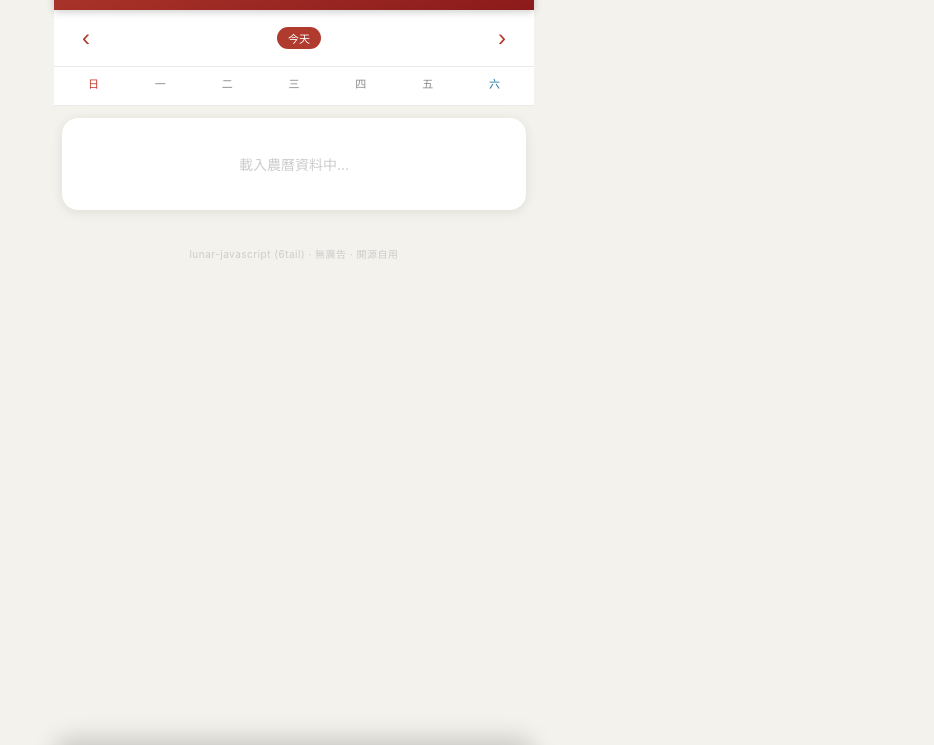
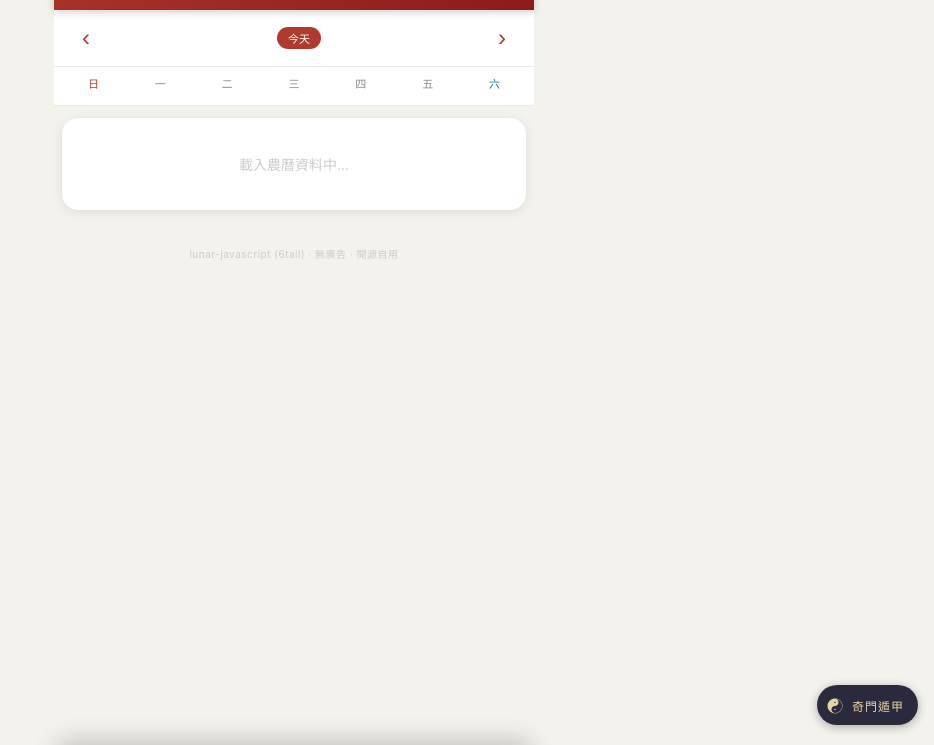
Before and after one commit to Kyonishi/almanac, a plain HTML site: page index.html in a window 1280 px wide. Shown: the part 55-800 px from the top of the page, without its empty margins (346-1280 px from the left). Drawn offline with Linux system fonts and the light colour scheme.

Commit message:
Add files via upload

```diff
--- a/index.html
+++ b/index.html
@@ -131,6 +131,22 @@ header{background:linear-gradient(160deg,var(--red) 0%,var(--dred) 100%);color:#
 .sc.now{background:var(--grn);color:#fff}
 .sc .hz{font-size:11px;font-weight:700}
 
+
+/* cross-nav */
+.cross-nav{
+  position:fixed;bottom:20px;right:16px;z-index:999;
+  display:flex;flex-direction:column;gap:8px;align-items:flex-end
+}
+.cross-nav a{
+  display:flex;align-items:center;gap:8px;
+  background:rgba(26,26,46,.92);color:#E8D5A3;
+  border-radius:24px;padding:8px 14px 8px 10px;
+  text-decoration:none;font-size:12px;letter-spacing:1px;
+  box-shadow:0 2px 10px rgba(0,0,0,.3);backdrop-filter:blur(4px);
+  transition:transform .15s,opacity .15s;
+}
+.cross-nav a:hover{opacity:.88;transform:scale(1.04)}
+.cross-nav a .nav-icon{font-size:16px}
 footer{text-align:center;font-size:10px;color:#CCC;padding:12px 16px 20px;letter-spacing:.5px}
 
 /* ── clickable terms ── */
@@ -551,5 +567,11 @@ const init=()=>{
 if(document.readyState==='loading'){document.addEventListener('DOMContentLoaded',init);}else{init();}
 }();
 </script>
+
+<div class="cross-nav">
+  <a href="qimen.html">
+    <span class="nav-icon">☯</span>奇門遁甲
+  </a>
+</div>
 </body>
 </html>
```
